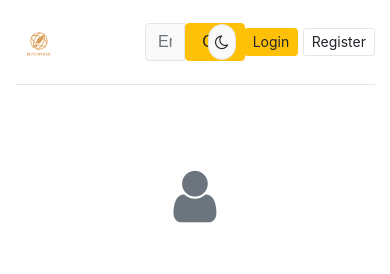
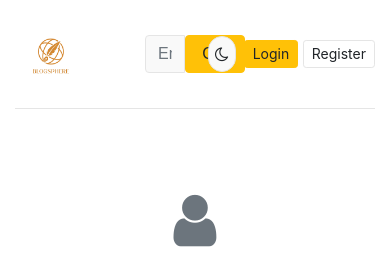
Before and after one commit to NOVAMJ/BlogSphere, a Django app: template templates/author_profile.html in a window 390 px wide. Shown: the top 274 px of the page. Run offline with Django 4.2, Linux system fonts and the light colour scheme; the template is opened without the code that fills it: values that come from a table or form of the project are taken from there, others are empty; data comes from the database, SQL or seed files in the repository.

Commit message:
Make the website logo larger and more visible on all devices
Increase the size of the logo element in the CSS and update the cache-busting version number for the stylesheet.

Replit-Commit-Author: Agent
Replit-Commit-Session-Id: 1f825b8a-667b-4f04-a4db-d59fbcb175ae
Replit-Commit-Checkpoint-Type: full_checkpoint
Replit-Commit-Event-Id: 4900d26e-4724-4b97-a36b-ffacdd290b97
Replit-Commit-Screenshot-Url: https://storage.googleapis.com/screenshot-production-us-central1/c34fed86-6b1f-4fc0-b169-0f582ce5fd10/1f825b8a-667b-4f04-a4db-d59fbcb175ae/K4OFi7F
Replit-Helium-Checkpoint-Created: true

```diff
--- a/blog_main/static/css/blog.css
+++ b/blog_main/static/css/blog.css
@@ -627,7 +627,7 @@ article .card:hover { transform: none; box-shadow: var(--shadow); }
    Brand logo image (replaces text logo)
    ========================================================= */
 .brand-logo {
-  height: 64px;
+  height: 110px;
   width: auto;
   display: block;
   transition: transform .2s ease;
@@ -640,5 +640,5 @@ article .card:hover { transform: none; box-shadow: var(--shadow); }
 }
 
 @media (max-width: 575px) {
-  .brand-logo { height: 48px; }
+  .brand-logo { height: 72px; }
 }
--- a/templates/base.html
+++ b/templates/base.html
@@ -32,7 +32,7 @@
     {% endblock meta %}
     <link href="https://getbootstrap.com/docs/4.0/dist/css/bootstrap.min.css" rel="stylesheet">
     <link href="https://fonts.googleapis.com/css?family=Playfair+Display:700,900" rel="stylesheet">
-    <link href="{% static 'css/blog.css' %}?v=3" rel="stylesheet">
+    <link href="{% static 'css/blog.css' %}?v=4" rel="stylesheet">
     <link rel="stylesheet" href="https://cdnjs.cloudflare.com/ajax/libs/font-awesome/4.7.0/css/font-awesome.min.css">
     <link rel="icon" type="image/png" href="{% static 'images/favicon.png' %}">
     <link rel="apple-touch-icon" href="{% static 'images/favicon.png' %}">
```
